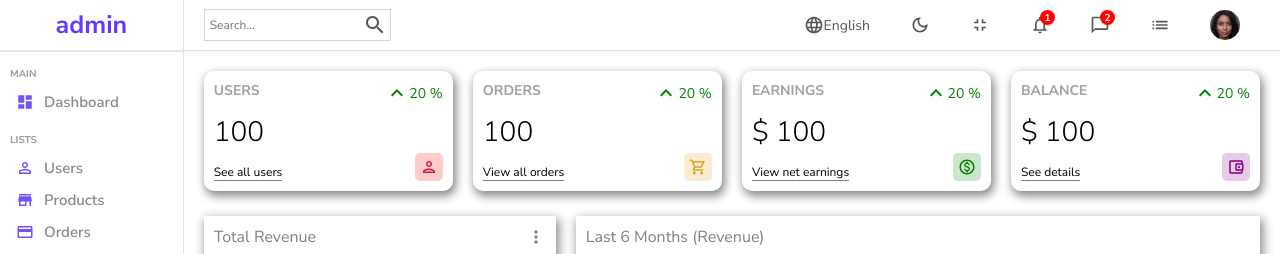
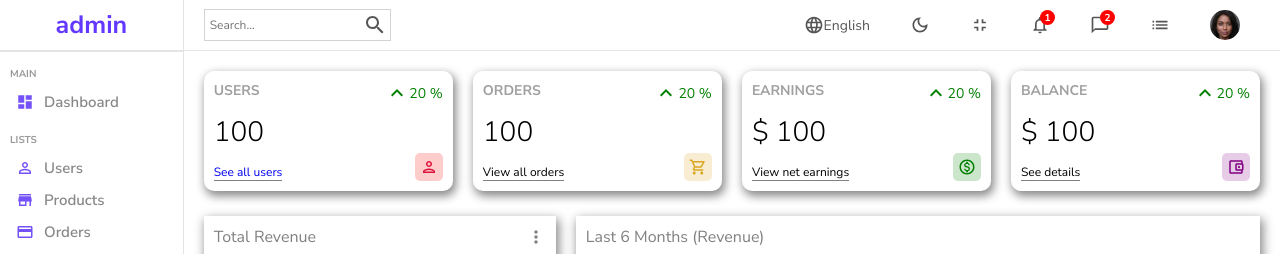
Before and after one commit to madams5320/react-admin-app, a React (Create React App) app: page / in a window 1280 px wide. Shown: the top 254 px of the page. Built offline with nearby package versions, Linux system fonts and the light colour scheme.

Commit message:
add link

```diff
--- a/src/components/widget/Widget.js
+++ b/src/components/widget/Widget.js
@@ -6,6 +6,7 @@
 import ShoppingCartOutlinedIcon from '@mui/icons-material/ShoppingCartOutlined';
 import MonetizationOnOutlinedIcon from '@mui/icons-material/MonetizationOnOutlined';
 import AccountBalanceWalletOutlinedIcon from '@mui/icons-material/AccountBalanceWalletOutlined';
+import { Link } from "react-router-dom";
 
 const Widget = ({ type }) => {
   //temporary
@@ -20,7 +21,11 @@
       data = {
         title: 'USERS',
         isMoney: false,
-        link: 'See all users',
+        link: (
+          <Link to="/users" style={{ textDecoration: 'none' }}>
+            See all users
+          </Link>
+        ),
         icon: (
           <PersonOutlineIcon
             className="icon"
```
